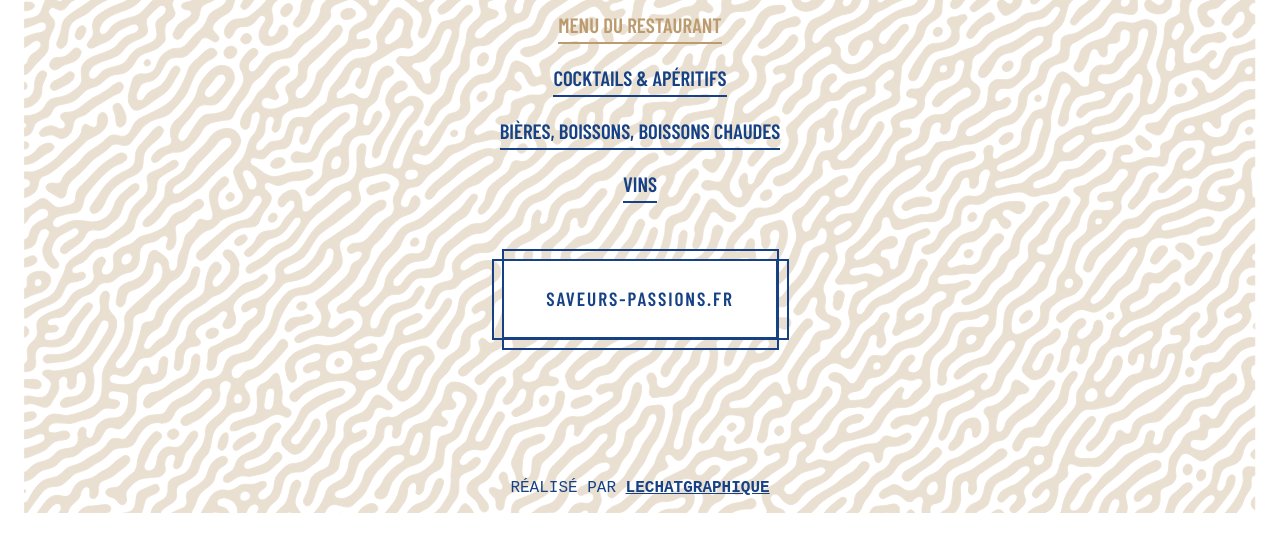
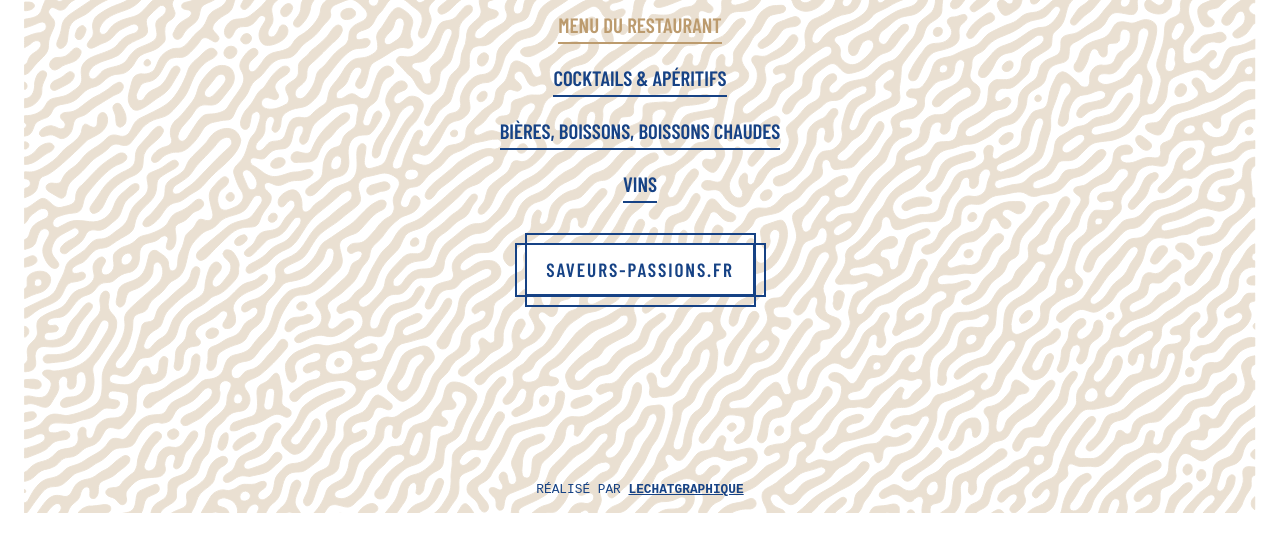
Before and after one commit to lechatgraphique/Menu-Saveurs-Passions, a plain HTML site: page index.html in a window 1280 px wide. Shown: the part 263-800 px from the top of the page. Drawn offline with nearby package versions, Linux system fonts and the light colour scheme.

Commit message:
Size bouton

```diff
--- a/assets/style.css
+++ b/assets/style.css
@@ -70,6 +70,7 @@ footer {
     text-align: center;
     margin-bottom: 2.50rem;
     color: var(--primary-color);
+    font-size: 0.8rem;
 }
 
 footer a {
@@ -79,12 +80,12 @@ footer a {
 .button {
     text-align: center;
     width: 200px;
-    margin: 3rem auto;
+    margin: 2rem auto;
     --offset: 10px;
     --border-size: 2px;
     display: block;
     position: relative;
-    padding: 1.5em 2em;
+    padding: 0.8em;
     appearance: none;
     border: 0;
     background: white;
```
